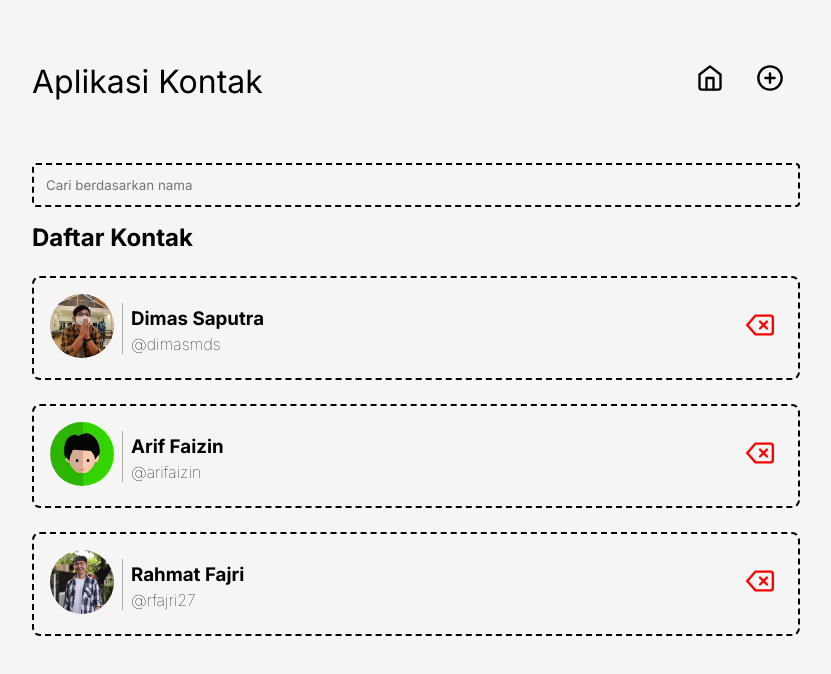
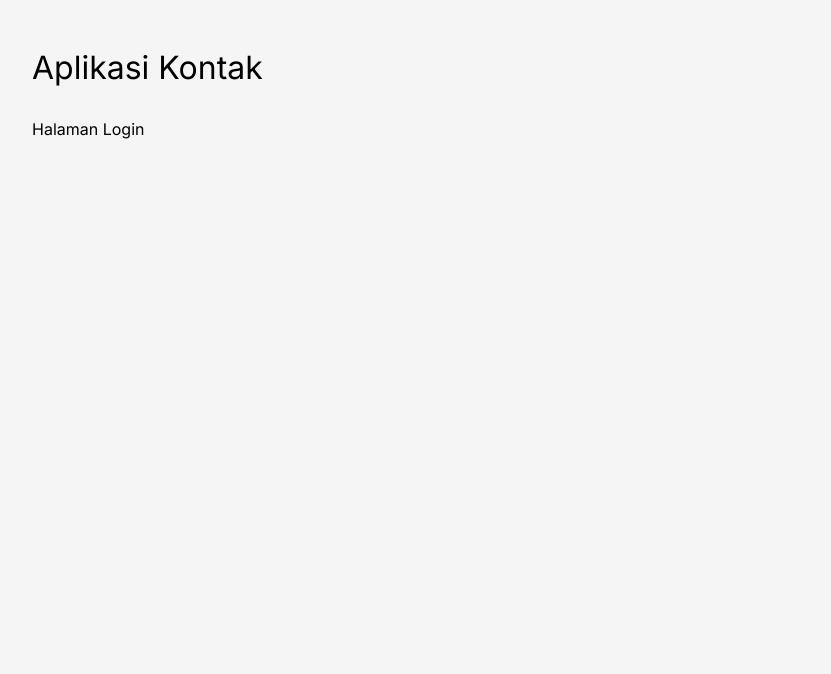
Before and after one commit to Zathura160801/contacts-app, a React (Vite) app: page / in a window 1280 px wide. Shown: the top 674 px of the page, without its empty margins (224-1055 px from the left). Built offline with nearby package versions, Linux system fonts and the light colour scheme.

Commit message:
Memproteksi Fitur Kontak

```diff
--- a/src/components/ContactApp.jsx
+++ b/src/components/ContactApp.jsx
@@ -1,9 +1,35 @@
+import React from "react";
 import { Route, Routes } from "react-router-dom";
 import Navigation from "./Navigation";
 import HomePage from "../pages/HomePage";
 import AddPage from "../pages/AddPage";
 
-export default function ContactApp() {
+export default class ContactApp extends React.Component {
+  constructor(props) {
+    super(props);
+
+    this.state = {
+      authedUser: null,
+    };
+  }
+
+  render() {
+    if (this.state.authedUser === null) {
+      return (
+        <div className="contact-app">
+          <header className="contact-app__header">
+            <h1>Aplikasi Kontak</h1>
+          </header>
+          <main>
+            <Routes>
+              <Route path="/*" element={<p>Halaman Login</p>} />
+              <Route path="/register" element={<p>Halaman Register</p>} />
+            </Routes>
+          </main>
+        </div>
+      );
+    }
+
     return (
       <div className="contact-app">
         <header className="contact-app__header">
@@ -19,3 +45,4 @@ export default function ContactApp() {
       </div>
     );
   }
+}
```
Lines whose indentation alone changed are shown as unchanged.
